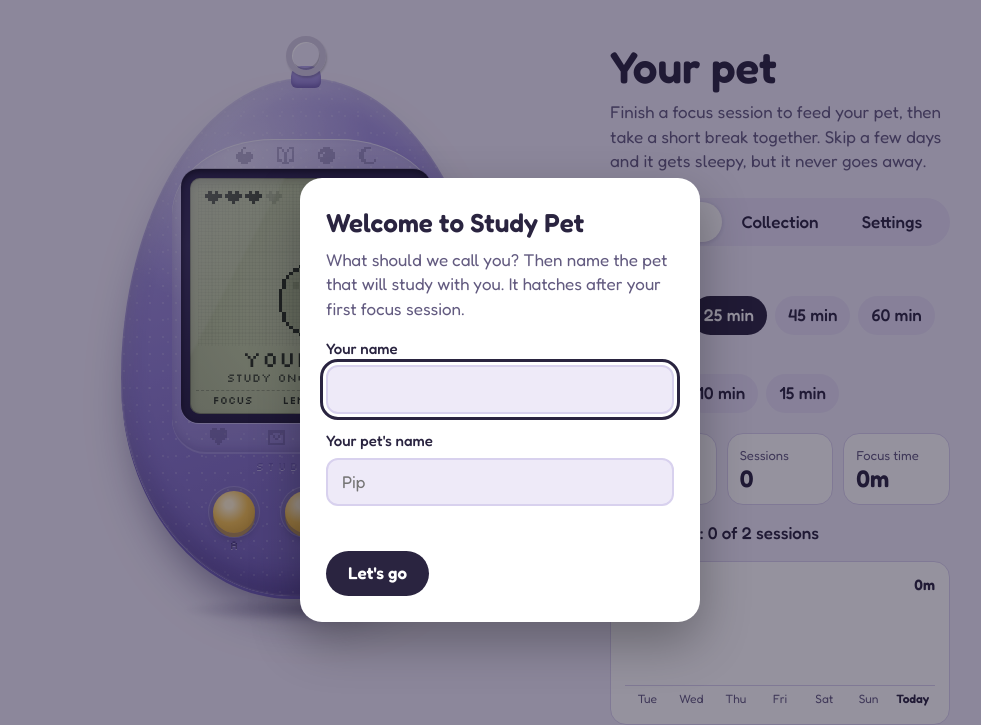
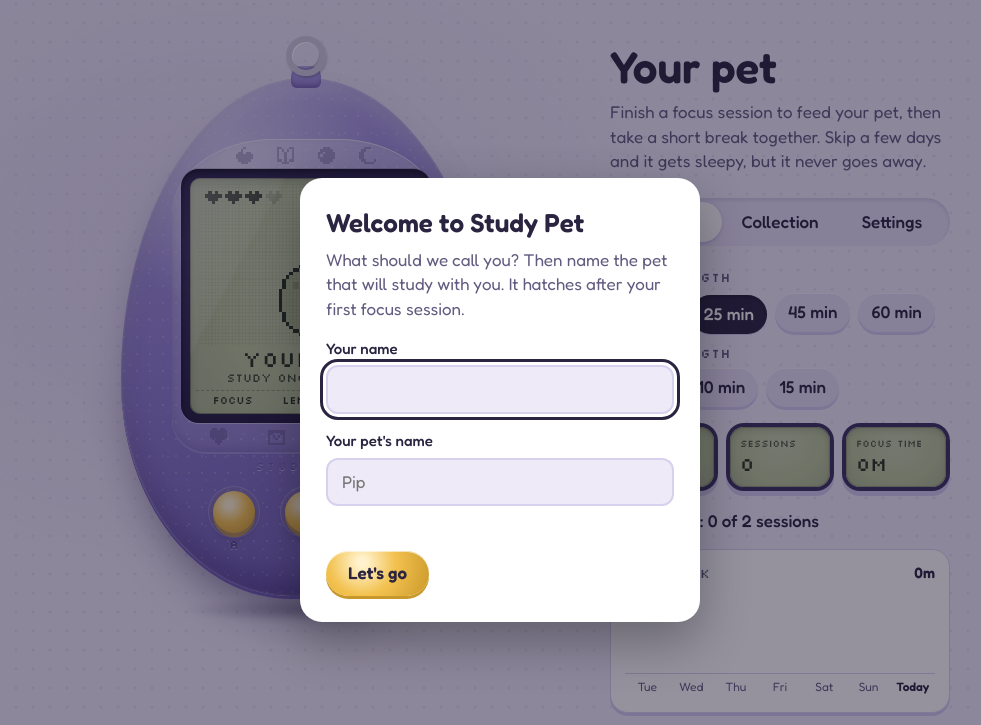
Before and after one commit to ericrangel776/study-pet, a website with bundled scripts: page index.html in a window 1280 px wide. Shown: the top 725 px of the page, without its empty margins (140-1121 px from the left). Built offline with nearby package versions, Linux system fonts and the light colour scheme; a web font is replaced by a local one.

Commit message:
Give Classic's panel the device's materials
The stats become little LCD readouts, chips and tabs are keycaps that
press in when chosen, the main button matches the device's own, labels
use the screen's pixel lettering, cards get a plastic edge, the week
chart gets square bars with today's in yellow, and the page gets a
faint shell speckle.

```diff
--- a/styles.css
+++ b/styles.css
@@ -571,3 +571,42 @@ body.has-minibar{padding-bottom:84px}
   [data-shell="quest"] .loop{left:14px;transform:translateY(-50%) scale(.8)}
   [data-shell="quest"] .keys{right:4px;transform:translateY(-50%) scale(.8)}
 }
+
+/* ---------- Classic touch-ups: the panel borrows the device's materials ---------- */
+/* Plastic cards with a keycap edge, keycap chips, LCD readouts for the stats,
+   pixel lettering for labels, and a speckled page like the shell. */
+:root[data-shell="classic"]{--edge:#D3CAEE; --speck:rgba(143,127,208,.14)}
+:root[data-shell="classic"][data-theme="dark"]{--edge:#14111D; --speck:rgba(142,128,207,.1)}
+@media (prefers-color-scheme: dark){:root[data-shell="classic"]:not([data-theme="light"]){--edge:#14111D; --speck:rgba(142,128,207,.1)}}
+[data-shell="classic"] body{background:
+  radial-gradient(circle at 3px 4px, var(--speck) 1.2px, transparent 1.8px) 0 0 / 17px 19px,
+  radial-gradient(50vw 60vh at 28% 30%, color-mix(in srgb, var(--shell) 14%, transparent), transparent 70%),
+  var(--bg)}
+[data-shell="classic"] :is(.week,.msg,.note-btn,.seal,.album li,.sticker:not(.locked),.shell-pick:not(.shell-locked)){
+  border:1.5px solid var(--line);border-radius:18px;box-shadow:inset 0 1px 0 rgba(255,255,255,.7),0 3px 0 var(--edge)}
+[data-shell="classic"] .msg::before{border-width:1.5px}
+/* labels in the screen's pixel lettering */
+[data-shell="classic"] :is(.lengths legend,.pick-row legend,.week-head h2,.notes h2,.stickers h2,.album h2,.set-group h2){
+  font-family:"Silkscreen","Courier New",monospace;font-weight:400;font-size:13px;letter-spacing:.08em;text-transform:uppercase;color:var(--muted)}
+[data-shell="classic"] .notes h2,[data-shell="classic"] .stickers h2,[data-shell="classic"] .album h2{font-size:14px;margin-bottom:12px}
+/* chips and tabs as keycaps: a bottom edge that presses in when chosen */
+[data-shell="classic"] .chips span{box-shadow:inset 0 1px 0 rgba(255,255,255,.6),0 3px 0 var(--edge);transition:transform .08s,box-shadow .08s}
+[data-shell="classic"] .chips input:checked + span{transform:translateY(2px);box-shadow:inset 0 2px 3px rgba(0,0,0,.25),0 1px 0 var(--edge)}
+[data-shell="classic"] .tabs{box-shadow:inset 0 2px 4px rgba(30,20,70,.12)}
+[data-shell="classic"] .tabs [role="tab"][aria-selected="true"]{box-shadow:0 2px 0 var(--edge),0 1px 4px rgba(30,20,70,.12)}
+/* the stats as little LCD readouts */
+[data-shell="classic"] .stats div{border:0;border-radius:14px;padding:10px 10px 8px;color:var(--lcd-ink);
+  background:radial-gradient(ellipse at 50% 30%, color-mix(in srgb, var(--lcd), #fff 14%), var(--lcd) 60%, color-mix(in srgb, var(--lcd), #000 8%));
+  box-shadow:inset 0 0 0 1px rgba(0,0,0,.18),inset 0 3px 6px rgba(0,0,0,.14),0 0 0 4px var(--bezel),0 5px 0 4px var(--edge)}
+[data-shell="classic"] .stats{gap:16px;margin:4px 4px 22px}
+[data-shell="classic"] .stats dt,[data-shell="classic"] .stats .tile-note{color:var(--lcd-ink);opacity:.75;font-family:"Silkscreen","Courier New",monospace;font-size:10px;line-height:1.3;text-transform:uppercase}
+[data-shell="classic"] .stats dd{font-family:"Silkscreen","Courier New",monospace;font-weight:400;font-size:19px;line-height:1.5;white-space:nowrap}
+/* the main action looks like the device's own buttons */
+[data-shell="classic"] #treatBtn:not(:disabled),[data-shell="classic"] .primary{background:radial-gradient(circle at 35% 25%, #FFF2CC 0 6%, var(--btn) 45%, var(--btn-lo));
+  color:#2A2440;box-shadow:inset 0 1px 0 rgba(255,255,255,.6),0 3px 0 var(--btn-lo)}
+[data-shell="classic"] .secondary{box-shadow:inset 0 1px 0 rgba(255,255,255,.5),0 3px 0 var(--edge)}
+[data-shell="classic"] :is(.secondary,.primary):active{transform:translateY(2px);box-shadow:0 1px 0 var(--edge)}
+/* the week: square pixel bars, today's in the button yellow */
+[data-shell="classic"] .week-bar{border-radius:2px 2px 0 0;background:linear-gradient(180deg,var(--shell-hi),var(--shell) 60%,var(--shell-lo))}
+[data-shell="classic"] .week-day.today .week-bar{background:linear-gradient(180deg,#FFE08A,var(--btn) 60%,var(--btn-lo))}
+[data-shell="classic"] .goal-dots span{border-radius:3px}
```
